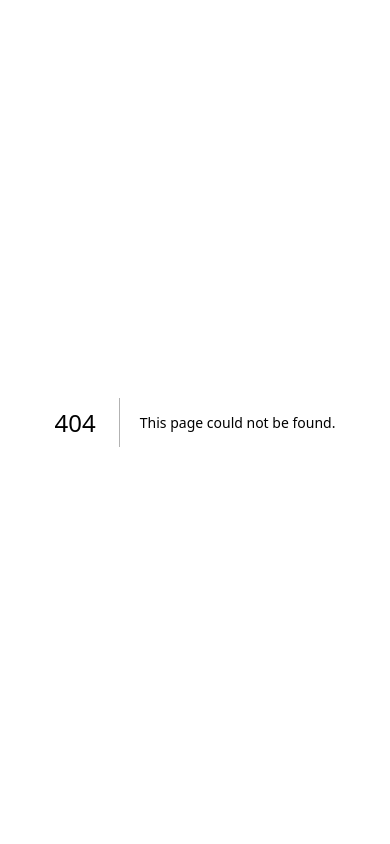
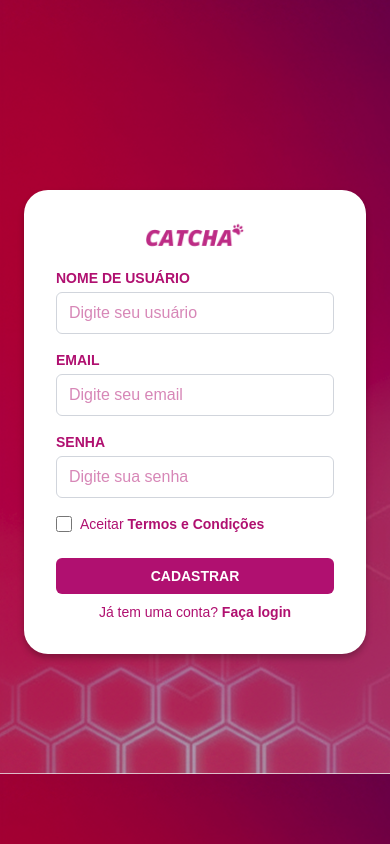
Before and after one commit to murilo-henrique060/catcha, a Next.js app: page /auth/register in a window 390 px wide. Before the commit this address had no page. Built offline with nearby package versions, Linux system fonts and the light colour scheme.

Commit message:
Add login, registration, and unsupported mobile pages; include form components and styling

```diff
--- /dev/null
+++ b/app/auth/login/page.tsx
@@ -0,0 +1,83 @@
+import Image from "next/image";
+import Link from "next/link";
+
+export default function LoginPage() {
+  return (
+    <main className="flex min-h-screen items-center justify-center bg-[url('/images/landpage-hero-background.png')] px-6 py-12">
+      <form className="w-full max-w-md rounded-3xl bg-white p-8 text-center shadow-[0_4px_6px_0_rgba(0,0,0,0.25)]">
+        <Image
+          className="mx-auto"
+          src="/images/logo-primary.png"
+          alt="Catcha logo"
+          width={100}
+          height={20}
+          priority
+        />
+
+        <div className="mt-4 text-left text-[#B01070]">
+          <label htmlFor="email" className="block text-sm font-bold uppercase">
+            Email
+          </label>
+          <input
+            type="email"
+            id="email"
+            name="email"
+            className="mt-1 w-full rounded-md border border-gray-300 px-3 py-2 focus:border-[#FF99D7] focus:ring focus:ring-[#FF99D7]/50"
+            placeholder="Digite seu email"
+            required
+          />
+        </div>
+
+        <div className="mt-4 text-left text-[#B01070]">
+          <label htmlFor="password" className="block text-sm font-bold uppercase">
+            Senha
+          </label>
+          <input
+            type="password"
+            id="password"
+            name="password"
+            placeholder="Digite sua senha"
+            className="mt-1 w-full rounded-md border border-gray-300 px-3 py-2 focus:border-[#FF99D7] focus:ring focus:ring-[#FF99D7]/50"
+            required
+          />
+
+          <Link
+            href="/auth/forgot-password"
+            className="mt-1 block text-end text-xs font-bold text-[#B01070] hover:text-[#FF99D7]"
+          >
+            Esqueceu sua senha?
+          </Link>
+        </div>
+
+        <div className="flex items-center gap-2 text-sm text-[#B01070]">
+          <input
+            type="checkbox"
+            id="remember"
+            name="remember"
+            className="h-4 w-4 rounded border-gray-300 text-[#B01070] focus:ring-[#B01070]"
+          />
+          <label htmlFor="remember" className="font-bold">
+            Lembrar-me
+          </label>
+        </div>
+
+        <button
+          type="submit"
+          className="mt-6 w-full rounded-md bg-[#B01070] px-4 py-2 text-sm font-bold uppercase text-white hover:bg-[#FF99D7] focus:outline-none focus:ring focus:ring-[#FF99D7]/50"
+        >
+          Entrar
+        </button>
+
+        <p className="mt-2 text-sm text-[#B01070]">
+          Não tem uma conta?{" "}
+          <Link
+            href="/auth/register"
+            className="font-bold text-[#B01070] hover:text-[#FF99D7]"
+          >
+            Cadastre-se
+          </Link>
+        </p>
+      </form>
+    </main>
+  );
+}
--- /dev/null
+++ b/app/auth/register/page.tsx
@@ -0,0 +1,87 @@
+import Image from "next/image";
+import Link from "next/link";
+
+export default function RegisterPage() {
+	return (
+		<main className="flex min-h-screen items-center justify-center bg-[url('/images/landpage-hero-background.png')] px-6 py-12">
+			<form className="w-full max-w-md rounded-3xl bg-white p-8 text-center shadow-[0_4px_6px_0_rgba(0,0,0,0.25)]">
+				<Image
+					className="mx-auto"
+					src="/images/logo-primary.png"
+					alt="Catcha logo"
+					width={100}
+					height={20}
+					priority
+				/>
+
+				<div className="mt-4 text-left text-[#B01070]">
+					<label htmlFor="username" className="block text-sm font-bold uppercase">
+						Nome de usuário
+					</label>
+					<input
+						type="text"
+						id="username"
+						name="username"
+						className="mt-1 w-full rounded-md border border-gray-300 px-3 py-2 focus:border-[#FF99D7] focus:ring focus:ring-[#FF99D7]/50"
+						placeholder="Digite seu usuário"
+					/>
+				</div>
+
+				<div className="mt-4 text-left text-[#B01070]">
+					<label htmlFor="email" className="block text-sm font-bold uppercase">
+						Email
+					</label>
+					<input
+						type="email"
+						id="email"
+						name="email"
+						className="mt-1 w-full rounded-md border border-gray-300 px-3 py-2 focus:border-[#FF99D7] focus:ring focus:ring-[#FF99D7]/50"
+						placeholder="Digite seu email"
+					/>
+				</div>
+
+				<div className="mt-4 text-left text-[#B01070]">
+					<label htmlFor="password" className="block text-sm font-bold uppercase">
+						Senha
+					</label>
+					<input
+						type="password"
+						id="password"
+						name="password"
+						placeholder="Digite sua senha"
+						className="mt-1 w-full rounded-md border border-gray-300 px-3 py-2 focus:border-[#FF99D7] focus:ring focus:ring-[#FF99D7]/50"
+					/>
+				</div>
+
+        <div className="mt-4 flex items-center gap-2 text-sm text-[#B01070]">
+          <input
+            type="checkbox"
+            id="terms"
+            name="terms"
+            className="h-4 w-4 rounded border-gray-300 text-[#B01070] focus:ring-[#B01070]"
+          />
+          <label htmlFor="terms">
+            Aceitar
+            <Link href="/terms-and-conditions" className="ms-1 font-bold text-[#B01070] hover:text-[#FF99D7]">
+              Termos e Condições
+            </Link>
+          </label>
+        </div>
+
+				<button
+					type="submit"
+					className="mt-6 w-full rounded-md bg-[#B01070] px-4 py-2 text-sm font-bold uppercase text-white hover:bg-[#FF99D7] focus:outline-none focus:ring focus:ring-[#FF99D7]/50"
+				>
+					Cadastrar
+				</button>
+
+				<p className="mt-2 text-sm text-[#B01070]">
+					Já tem uma conta?{" "}
+					<Link href="/auth/login" className="font-bold text-[#B01070] hover:text-[#FF99D7]">
+						Faça login
+					</Link>
+				</p>
+			</form>
+		</main>
+	);
+}
--- a/app/page.tsx
+++ b/app/page.tsx
@@ -1,4 +1,5 @@
 import Image from "next/image";
+import Link from "next/link";
 
 import { GiCardDraw } from "react-icons/gi";
 
@@ -18,8 +19,12 @@ export default function Home() {
           priority
         />
         <div>
+          <Link href="/auth/login">
             <NavbarButton>Entrar</NavbarButton>
+          </Link>
+          <Link href="/auth/register">
             <NavbarButton className="ml-2">Cadastrar</NavbarButton>
+          </Link>
         </div>
       </Navbar>
       <main className="flex flex-1 w-full flex-col items-center justify-center bg-[url('/images/landpage-hero-background.png')] bg-cover bg-no-repeat bg-center">
@@ -29,11 +34,12 @@ export default function Home() {
         <p className="mt-4 text-lg text-center text-white font-light italic drop-shadow-[0_4px_6px_0_rgba(0,0,0,0.25)]">
           Colete gatos ilustrados e troque com seus amigos até completar o seu álbum perfeito.
         </p>
+        <Link href="/auth/register">
           <Button className="mt-6">
-
             <GiCardDraw className="mr-1" size={30} />
             Comece a colecionar agora!
           </Button>
+        </Link>
       </main>
     </div>
   );
--- /dev/null
+++ b/app/unsupported-mobile/page.tsx
@@ -0,0 +1,24 @@
+import Image from "next/image";
+
+export default function UnsupportedMobilePage() {
+  return (
+    <main className="flex min-h-screen items-center justify-center bg-[#B01070] px-6 py-12 text-white">
+      <section className="w-full max-w-md rounded-3xl border-2 border-[#FF99D7] bg-[#8C1D6B] p-8 text-center shadow-[0_4px_6px_0_rgba(0,0,0,0.25)]">
+        <Image
+          className="mx-auto"
+          src="/images/logo.png"
+          alt="Catcha logo"
+          width={100}
+          height={20}
+          priority
+        />
+        <h1 className="mt-4 text-3xl font-bold italic uppercase leading-tight">
+          Ainda não suportamos celulares!
+        </h1>
+        <p className="mt-4 text-base leading-7 text-white/90">
+          No momento, nosso aplicativo é otimizado apenas para computadores. Por favor, acesse o site em um dispositivo desktop para aproveitar a experiência completa.
+        </p>
+      </section>
+    </main>
+  );
+}
```
Also changed, not shown: public/images/logo-primary.png (added). Lines whose indentation alone changed are shown as unchanged.
